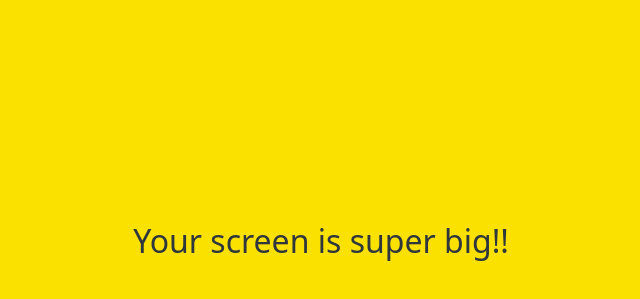
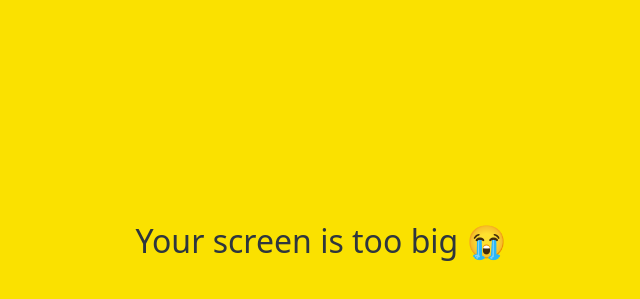
Before and after one commit to choijinseong/kokoa-clone-2022, a plain HTML site: page friends.html in a window 1280 px wide. Shown: the part 159-458 px from the top of the page, without its empty margins (319-959 px from the left). Drawn offline with Linux system fonts and the light colour scheme.

Commit message:
super > too, 😭

```diff
--- a/friends.html
+++ b/friends.html
@@ -111,7 +111,7 @@
     </div>
 
     <div id="no-mobile">
-      <span>Your screen is super big!!</span>
+      <span>Your screen is too big 😭</span>
     </div>
 
     <script
```
